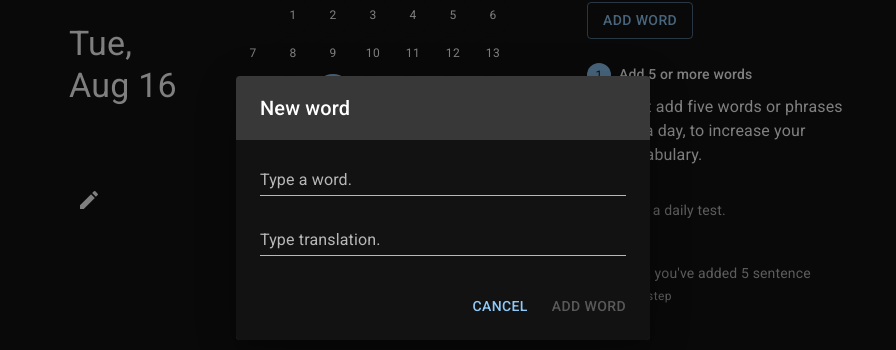
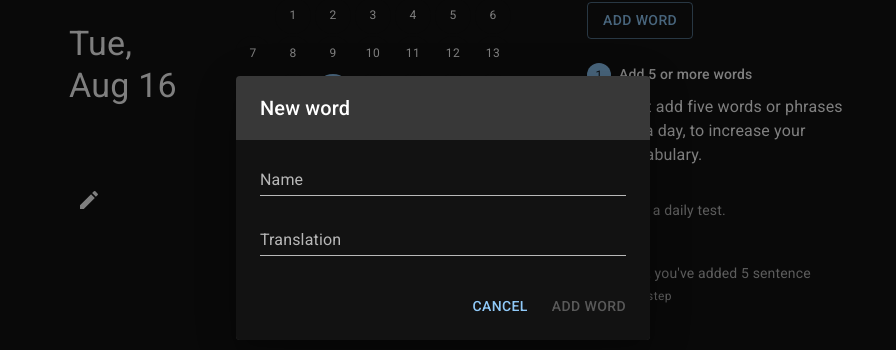
Before and after one commit to Zhenyapas/add-words, a React (Create React App) app: page / in a window 1280 px wide. Both pictures are taken after a click on the button "ADD WORD". Shown: the part 192-542 px from the top of the page, without its empty margins (197-1093 px from the left). Built offline with nearby package versions, Linux system fonts and the light colour scheme.

Commit message:
React Hook Form integration started

```diff
--- /dev/null
+++ b/src/Components/Buttons/AddWord.js
@@ -0,0 +1,95 @@
+import  {React,useState,useRef, useEffect} from 'react';
+import Button from '@mui/material/Button';
+import TextField from '@mui/material/TextField';
+import Dialog from '@mui/material/Dialog';
+import DialogActions from '@mui/material/DialogActions';
+import DialogContent from '@mui/material/DialogContent';
+import DialogTitle from '@mui/material/DialogTitle';
+import { useForm } from 'react-hook-form';
+
+
+
+export default function AddWord(props) {
+
+
+  const [open, setOpen] = useState(false);
+
+   const {register,handleSubmit,formState:{errors,isValid},reset,setError} = useForm({
+     mode:'onChange',
+ });
+
+  const [value, setValue] = useState('')
+  console.log("RENDER INPUTS");
+  const handleClickOpen = () => {
+    setOpen(true);
+  };
+
+  const handleClose = (e) => {
+    console.log(errors);
+    setOpen(false);
+    reset();
+  };
+
+  console.log((Object.keys(errors).length));
+
+  const onSubmit = data => {
+    console.log(data);
+    handleClose()
+  };
+
+
+
+
+  return (
+    <div>
+      <Button sx={props.sx} variant="outlined" onClick={handleClickOpen}>
+        Add word
+      </Button>
+
+      <Dialog open={open} onClose={handleClose} sx={{borderRadius:'10px'}}>
+
+       <form noValidate onSubmit={handleSubmit(onSubmit)}>
+
+        <DialogTitle >New word</DialogTitle>
+        <DialogContent sx={{backgroundColor:'background.paper'}}>
+
+            <TextField
+              label='Name'
+              autoFocus
+              autoComplete='off'
+              margin="dense"
+              type="text"
+              fullWidth
+              variant="standard"
+              {...register('name', {
+                required:true,
+                maxLength:10,
+                onChange: (e) => console.log(e)
+              })}
+
+            />
+            <TextField
+                autoFocus
+                label='Translation'
+                margin="dense"
+                type="text"
+                autoComplete='off'
+                fullWidth
+                variant="standard"
+
+                {...register('translation',{ required: true })}
+              />
+
+        </DialogContent>
+
+        <DialogActions sx={{backgroundColor:'background.paper',}}>
+          <Button onClick={handleClose}  sx={{mb:1}}>Cancel</Button>
+          <Button id='button-add-word' type='submit' disabled={!isValid}  sx={{mr:1,mb:1}}>Add word</Button>
+        </DialogActions>
+
+       </form>
+
+      </Dialog>
+    </div>
+  );
+}
--- a/src/Components/WordsList.js
+++ b/src/Components/WordsList.js
@@ -3,6 +3,7 @@ import Word from './Word';
 import List from '@mui/material/List';
 import { Box,} from '@mui/material';
 import AddNewWord from './Buttons/AddNewWordButton';
+import AddWord from './Buttons/AddWord';
 import VerticalLinearStepper from './StepperTasks';
 
 
@@ -63,7 +64,7 @@ export default function WordsList(props) {
 
     }
     {(func(props.date) === func(new Date())) && <>
-    <AddNewWord sx={{mt:'20px'}} addNewWord={props.addNewWord} {...props}/>
+    <AddWord sx={{mt:'20px'}} addNewWord={props.addNewWord} {...props}/>
     <VerticalLinearStepper countWords={words.length} countSentences={5} takenDailyTest={true} />
     </>}
     </>
```
